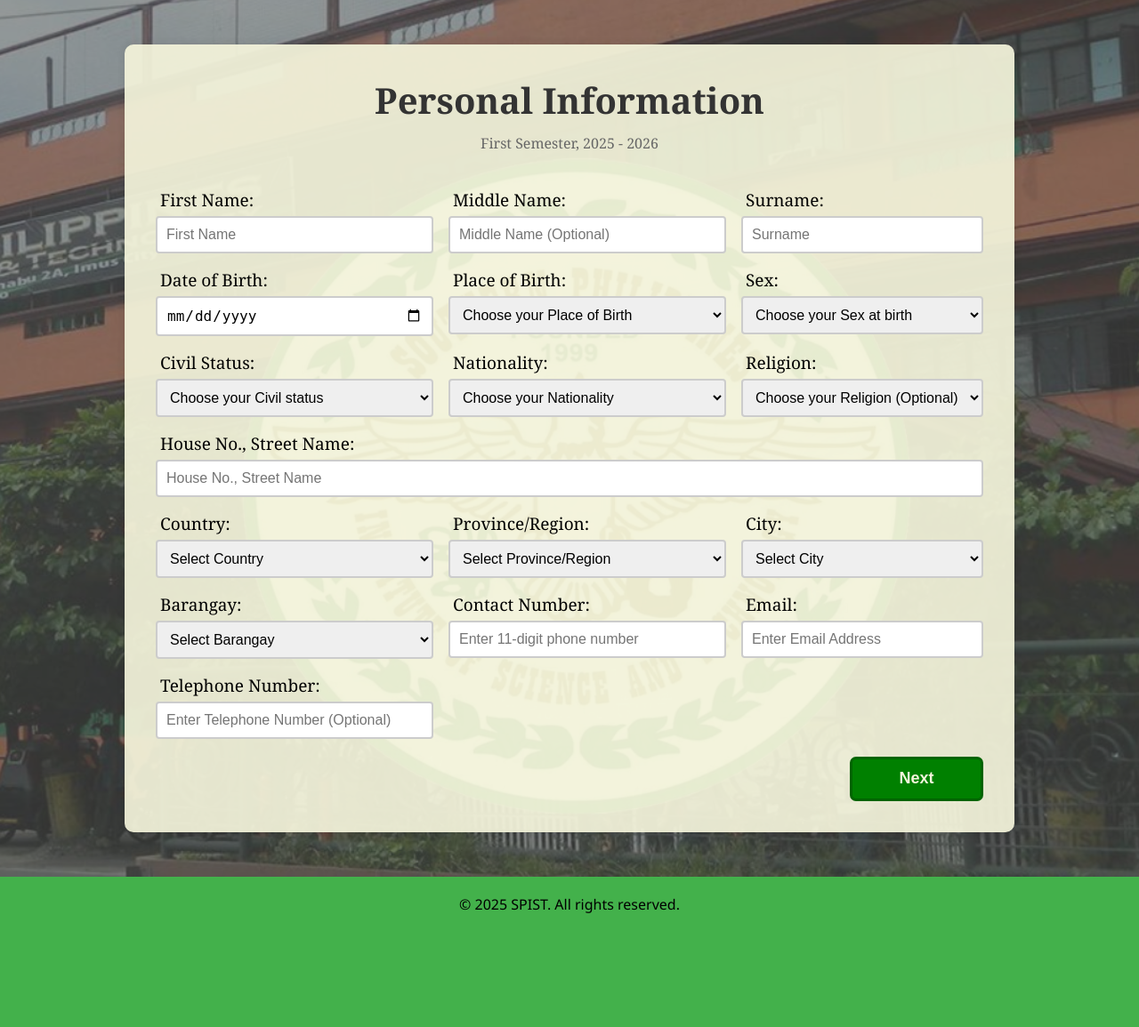
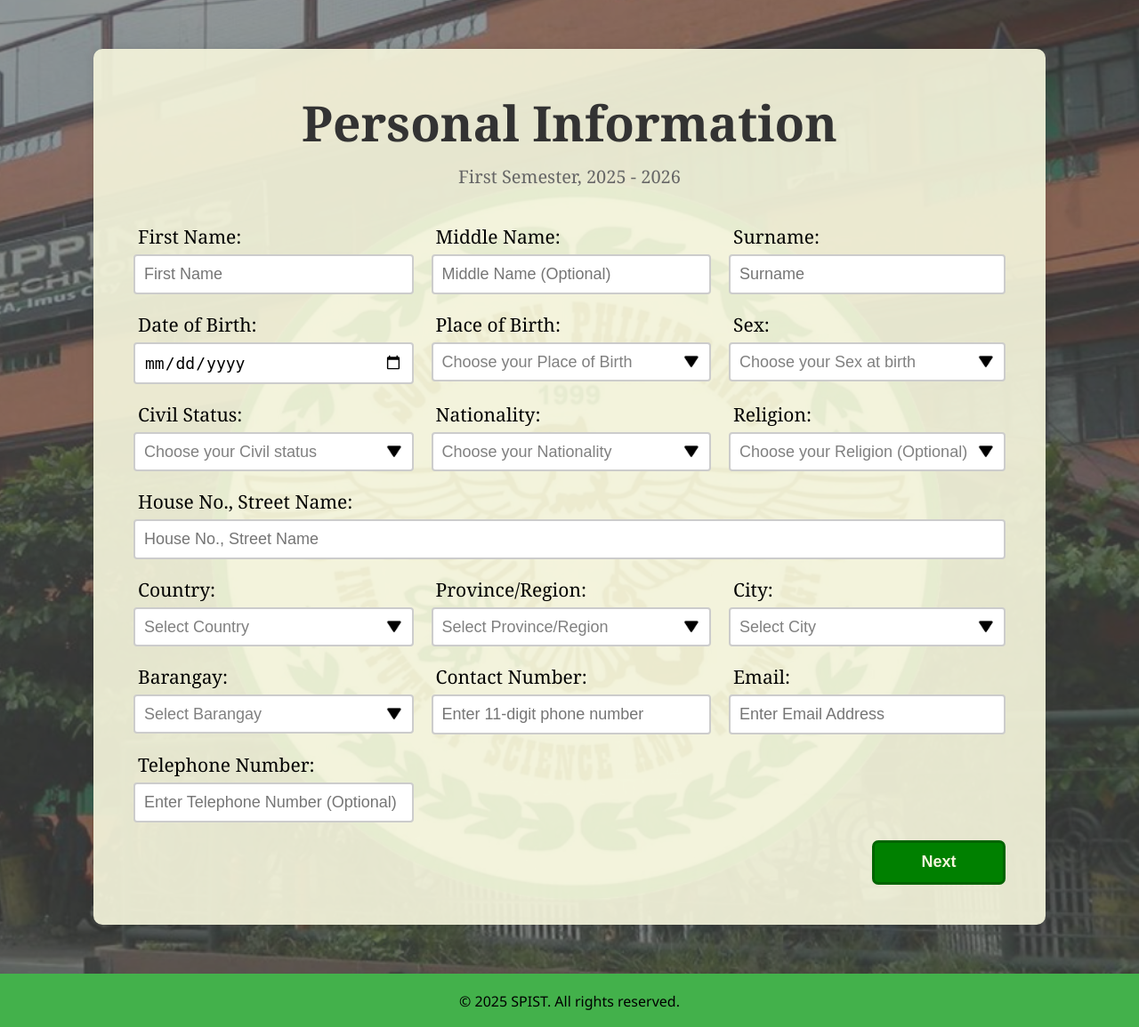
Before and after one commit to Hanzo-2/Admission_Portal, a PHP site: page /pages/personal_info.html in a window 1280 px wide. Shown: the part 103-1258 px from the top of the page at 89% size. Before the commit the page ends 1130 px from the top, so only its background shows below. Run offline with PHP 8.4, Linux system fonts and the light colour scheme.

Commit message:
changed ui again

```diff
--- a/admission-main/assets/personal_info.css
+++ b/admission-main/assets/personal_info.css
@@ -44,11 +44,11 @@ header p {
 .form-container {
     font-family: Georgia, serif;
     flex: 1;
-    max-width: 1000px;
+    max-width: 1070px;
     width: 100%;
-    margin: 50px auto;
+    margin: 55px auto;
     background: rgba(245, 245, 220, 0.92);
-    padding: 35px;
+    padding: 45px;
     border-radius: 10px;
     box-shadow: 0px 0px 10px rgba(0, 0, 0, 0.1);
     overflow-y: auto;
@@ -58,19 +58,20 @@ header p {
     text-align: center;
     color: #333;
     margin-bottom: 10px;
-    font-size: 40px;
+    font-size: 55px;
 }
 
 .form-container p {
     text-align: center;
     color: #666;
+    font-size: 20px;
     margin-bottom: 40px;
 }
 
 .form-grid {
     display: grid;
     grid-template-columns: 1fr 1fr;
-    gap: 17px;
+    gap: 20px;
 }
 
 .form-group {
@@ -83,8 +84,8 @@ header p {
 }
 
 .form-group label {
-    margin-bottom: 5px;
-    font-size: 19px;
+    margin-bottom: 6px;
+    font-size: 21px;
     padding-left: 5px;
     color: black;
 }
@@ -94,8 +95,23 @@ header p {
     padding: 10px;
     border: 2px solid #ccc;
     border-radius: 4px;
-    font-size: 16px;
+    font-size: 18px;
     width: 100%;
+}
+
+.form-group select{
+    padding-right: 40px;
+    background: white url(select\ arrow.png) no-repeat right 10px center;
+    background-size: 20px;
+    appearance: none;
+}
+
+select option{
+    color:black;
+}
+
+select:invalid{
+    color:grey;
 }
 
 .button-container {
--- a/admission-main/pages/personal_info.html
+++ b/admission-main/pages/personal_info.html
@@ -4,6 +4,7 @@
 <head>
   <link rel="stylesheet" href="../assets/personal_info.css">
   <title>Admission Portal</title>
+  <meta charset="UTF-8">
 </head>
 
 <header>
@@ -44,6 +45,7 @@
             <label for="birthplace">Place of Birth:</label>
             <select id="birthplace" name="birthplace" required>
               <option value="">Choose your Place of Birth</option>
+              <option value="Cavite">Cavite</option>
               <!-- Add options here -->
             </select>
           </div>
```
Also changed, not shown: admission-main/assets/select arrow - Copy.png (added), admission-main/assets/select arrow.png (added).
